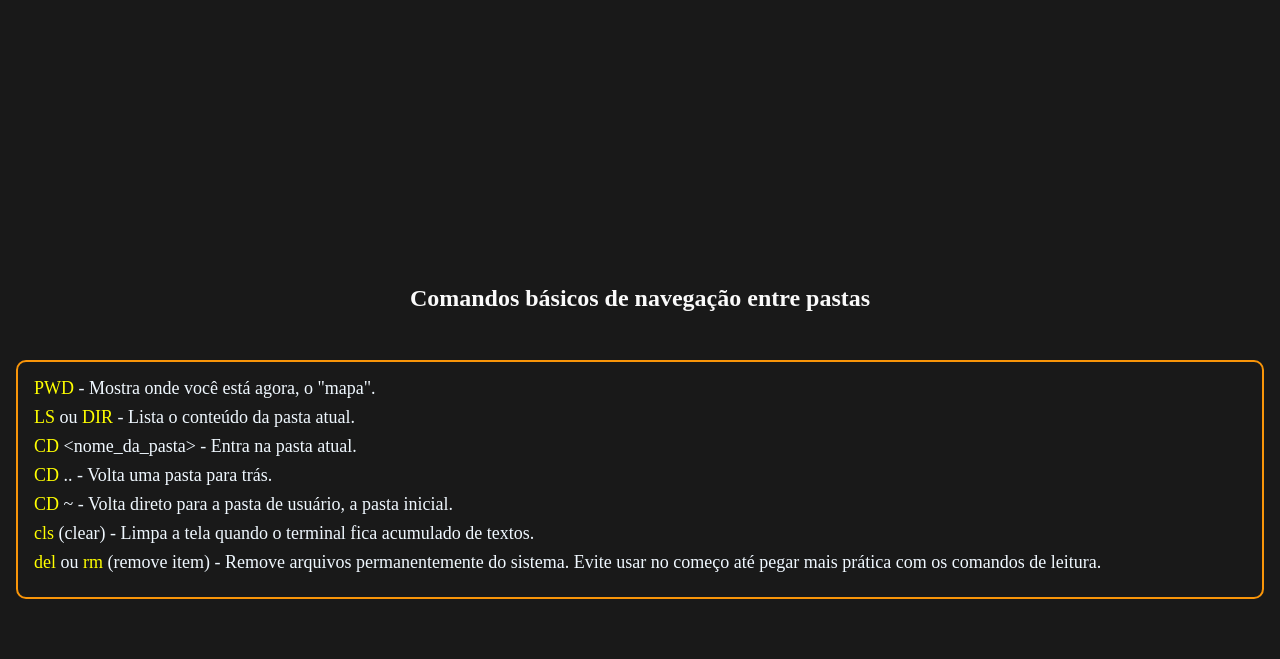
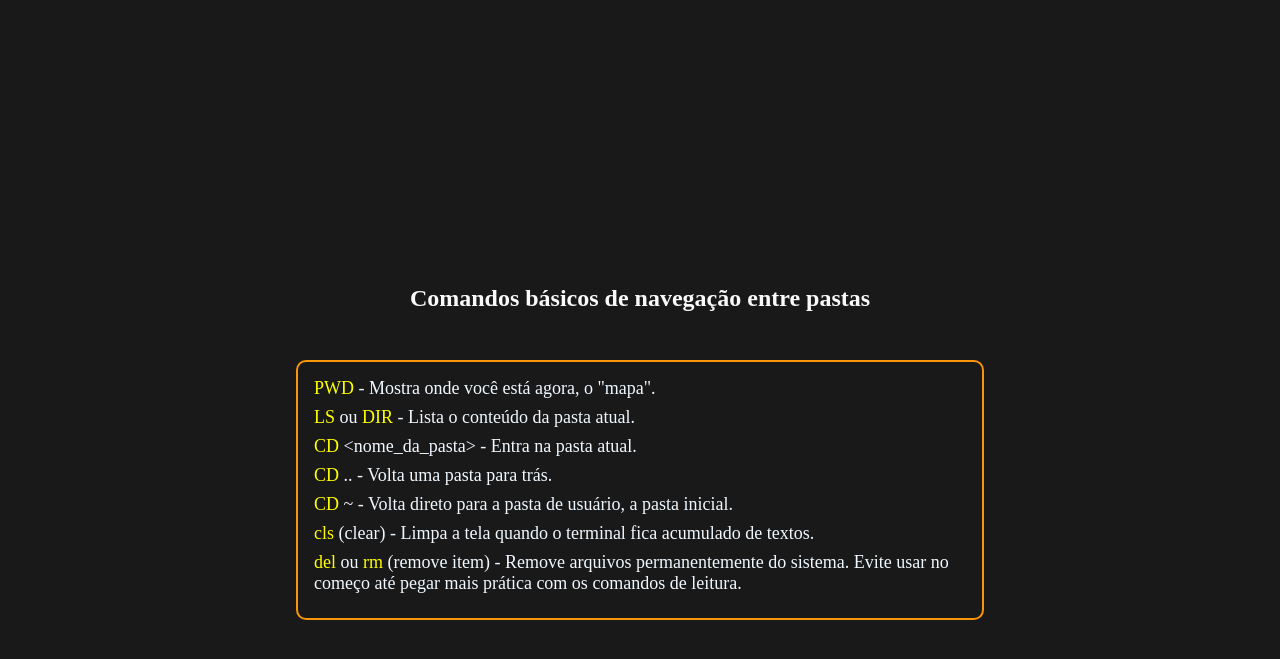
Before and after one commit to davibeber/guia-dev, a website: page public/ps/index.html in a window 1280 px wide. Shown: the part 243-902 px from the top of the page. Drawn offline with Linux system fonts and the light colour scheme.

Commit message:
Organizando estrutura das paginas

```diff
--- a/PS/style.css
+++ /dev/null
@@ -1,150 +0,0 @@
-
-*{
-    background-color: white;
-    color: black;
-    box-sizing: border-box;
-    margin:0;
-    padding:0;
-}
-
-
-body,p{
-    font-size: 1.125rem; /*Meu novo padrao pessoal para <p>*/
-    line-height: 1.6;
-}
-
-
-header{
-    padding:25px;
-    background-color: rgb(0, 110, 183);
-}
-
-
-
-.titulo{
-    padding: 1rem 0 3rem 0;
-    font-size: 1.250rem;
-
-}
-
-
-
-main{
-    text-align: center;
-}
-
-
-
-.about p{
-    text-align: left;
-    text-indent: 30px;
-    padding: 0 1rem 5rem 1rem;
-    margin: auto;
-    hyphens: auto; /* Permite a quebra de palavras com hífen */
-    text-wrap: pretty; /* Garante que o texto seja quebrado de forma adequada */
-}
-
-.basico h2{
-    padding: 2rem 1rem 3rem 1rem;
-}
-
-.basico ul{
-    padding: 1rem;
-    margin: 0 1rem 5rem 1rem;
-    border:2px solid rgb(1, 204, 231);
-    border-radius: 10px;
-    background-color: rgb(25, 25, 25);
-
-}
-
-.basico ul li{
-    list-style: none;
-    text-align: left;
-    hyphens: auto; /* Permite a quebra de palavras com hífen */
-    text-wrap: pretty; /* Garante que o texto seja quebrado de forma adequada */
-    padding-bottom: 0.5rem;
-    background-color: rgb(25, 25, 25);
-    color: aliceblue;
-
-}
-
-.basico ul li alias{
-    background-color: rgb(25, 25, 25);
-}
-
-
-
-alias{
-    color: rgb(221, 250, 0);
-}
-
-
-footer{
-    border-top: 1px solid white;
-}
-
-footer p{
-    text-align: center;
-}
-
-
-
-@media (min-width:768px){
-
-*{
-    background-color: white;
-    color: black;
-    margin: 0;
-    padding:0;
-
-}
-
-body,p{
-    font-size: 1.125rem;
-    line-height: 1.6;
-}
-
-
-header{
-    padding:25px;
-    background-color: rgb(0, 110, 183);
-}
-
-
-.titulo{
-    padding: 1rem 0 3rem 0;
-    font-size: 2rem;
-
-}
-
-main{
-    text-align: center;
-}
-
-
-.about p{
-    text-align: left;
-    margin: 0 5rem;
-}
-
-.basico h2{
-    padding: 2rem 1rem 3rem 1rem;
-    font-size: 2rem;
-}
-
-
-
-.basico{
-margin: 0 20rem;
-}
-
-.basico ul{
-}
-
-.basico ul li{
-}
-
-
-
-
-}
--- a/public/css/style.css
+++ b/public/css/style.css
@@ -27,16 +27,24 @@ header{
 }
 
 main{
+    display: flex;
+    flex-direction: column;
+    align-items: center;
+    text-align: center;
+    width: clamp(300px,80vw,720px);
 
-    text-align: center;
-
+    margin: 0 auto;
     section{
 
         p{
             font-size: 1.125rem; /* Meu novo padrao pessoal para <p> */
             line-height: 1.6;
             padding: 0 10px;
-            text-align: left;
+            text-align: center;
+            align-items: center;
+
+
+            /* ! - Acredito que isso daqui está uma bagunça, preciso resolver (eu acho) */
             text-indent: 1.5rem;
             /* Habilita a quebra por sílabas de acordo com o idioma do texto */
             hyphens: auto;
@@ -71,6 +79,8 @@ main{
 }
 
 .basico {
+
+
     h2{
         padding: 2rem 1rem 3rem 1rem;
     }
--- a/style.css
+++ b/style.css
@@ -1,12 +1,18 @@
 *{
-    margin: none;
-    padding: none;
+    margin: 0;
+    padding: 0;
     box-sizing: border-box;
 }
 
 header{
     padding:25px;
     background-color: orange;
+    display: flex;
+
+    p{
+        font-size: 1.5rem;
+    }
+
 }
 
 header p{
@@ -24,9 +30,52 @@ section{
     align-items: center;
     padding: 5rem 0 0 0;
 
+
     a{
-        padding: 3rem 0 0 0;
+        display: flex;
+
         text-decoration: none;
         color: aliceblue;
+        font-size: 1.25rem;
+        align-items: center;
+        border: 1px solid white;
+        margin-top: 30px;
+        padding: 20px 20px;
+        border-radius: 25px;
+        gap: 20px;
+
+        width: clamp(230px,80vw,300px);
+
+
+
+
+
+        img{
+            width: 30px;
+        }
     }
 }
+
+
+@media(min-width:870px){
+
+
+
+main{
+    display: flex;
+    flex-direction: column;
+    align-items: center;
+}
+
+section{
+    display: flex;
+    flex-direction: row;
+    justify-content: center;
+    text-align: center;
+    align-items: center;
+    gap: 3vw;
+    max-width: 80vw;
+}
+
+
+}
```
Also changed, not shown: index.html (+12 -3 lines), git/index.html (deleted), git/style.css (deleted), img/git-svg.png (added), img/powershell-svg.png (added), img/terminal-cmd-svg.png (added), 2 other files.
